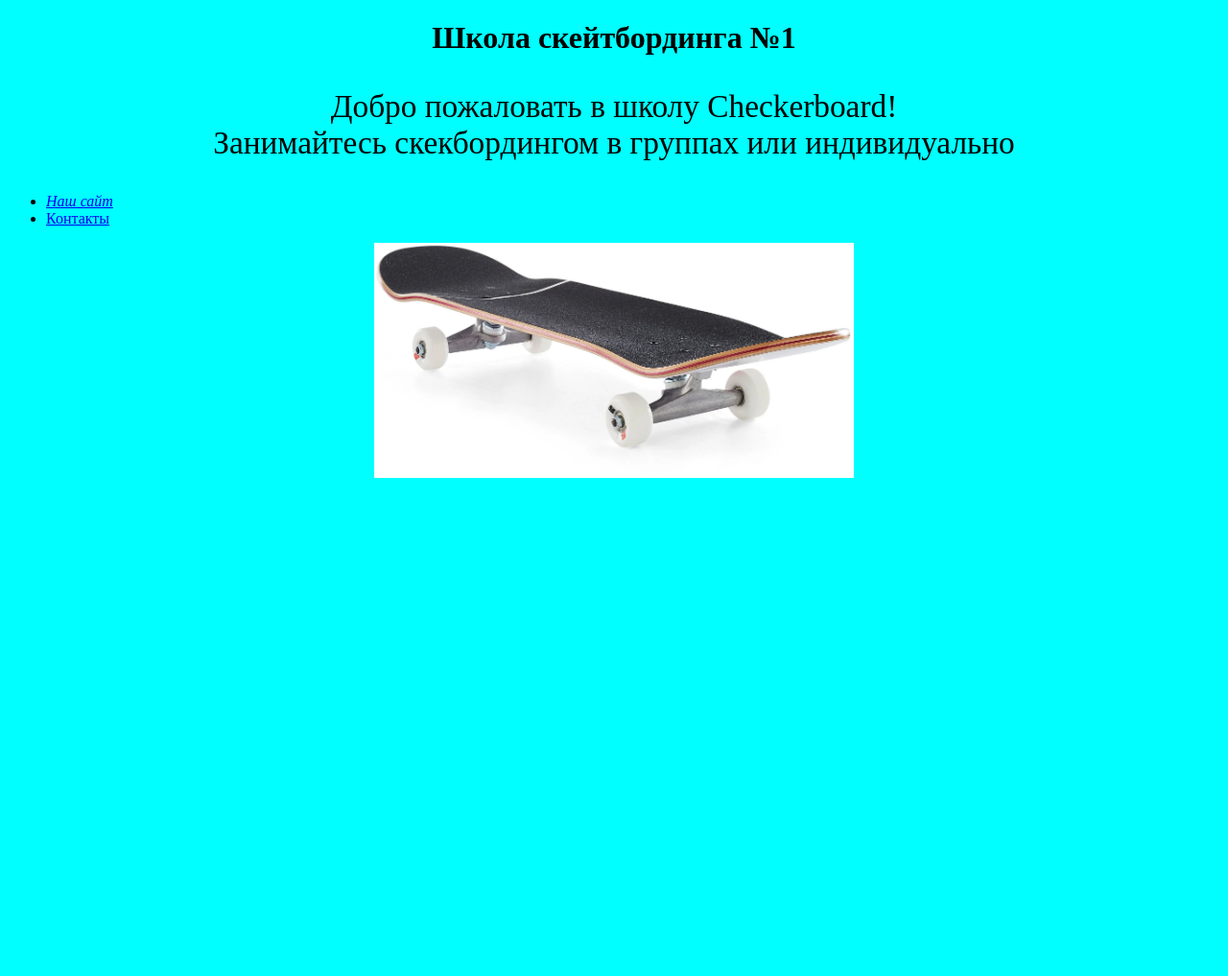
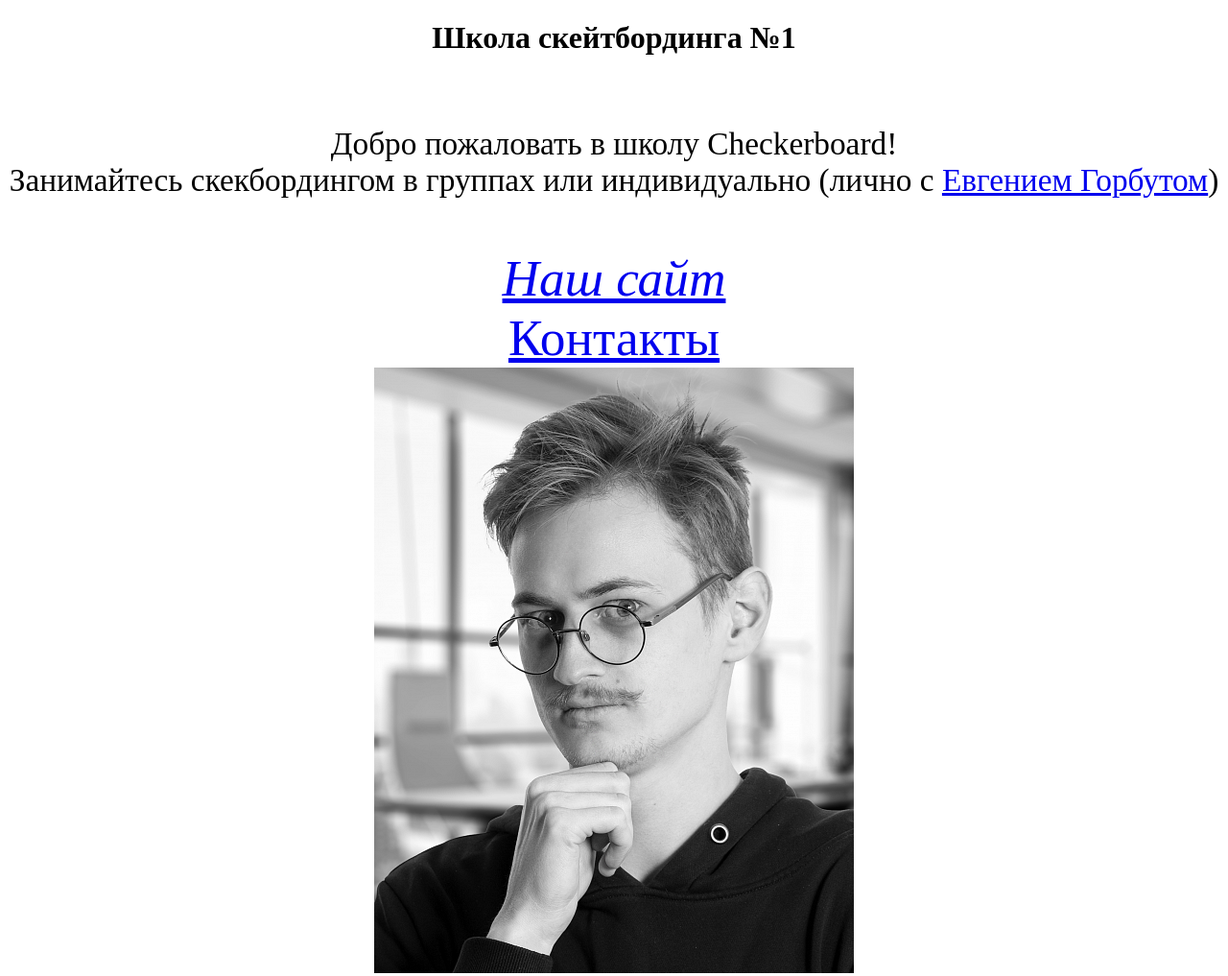
Before and after one commit to fruspy/checkerboard, a plain HTML site: page index.html in a window 1280 px wide. Shown: the whole page at 96% size. Before the commit the page ends 800 px from the top, so only its background shows below. Drawn offline with Linux system fonts and the light colour scheme.

Commit message:
Update index.html

```diff
--- a/index.html
+++ b/index.html
@@ -4,15 +4,15 @@
 		<meta charset="UTF-8" />
 		<title>Скейтшкола Checkerboard</title>
 	</head>
-	<body style="background-color: aqua">
-		<h1 style="text-align: center;" >Школа скейтбординга №1</h1>
-		<p style="font-size: 25pt; text-align: center;" >Добро пожаловать в школу Checkerboard! <br> Занимайтесь скекбордингом в группах или индивидуально</p>
-		<ul>
-			<li><a style="font-size:40" target="_blank"  href="ways.ru"><em>  Наш сайт  </em></a><br></li>
-		<li><a href="./contacts.html"> Контакты</a></li>
-		</ul>
+	<body>
+		<h1 style="text-align: center;" >Школа скейтбординга №1</h1><br>
+		<p style="font-size: 25pt; text-align: center;" >Добро пожаловать в школу Checkerboard! <br> Занимайтесь скекбордингом в группах или индивидуально (лично с <a href="https://vk.com/new_wave_surfer">Евгением Горбутом</a>)</p><br>
+	<div style="text-align: center; font-size: 40pt;">
+		<a style= target="_blank"  href="ways.ru"><em>  Наш сайт  </em><br></a>
+		<a href="./contacts.html"> Контакты</a><br>
+	</div>
 		<div style="text-align: center;">
-			<img src="orig.webp" width="500px" alt="скейтборд"/>
+			<img src="zhenya.png" width="500px" alt="ето просто я"/>
 		</div<br>
 		<div
 	</body>
```
